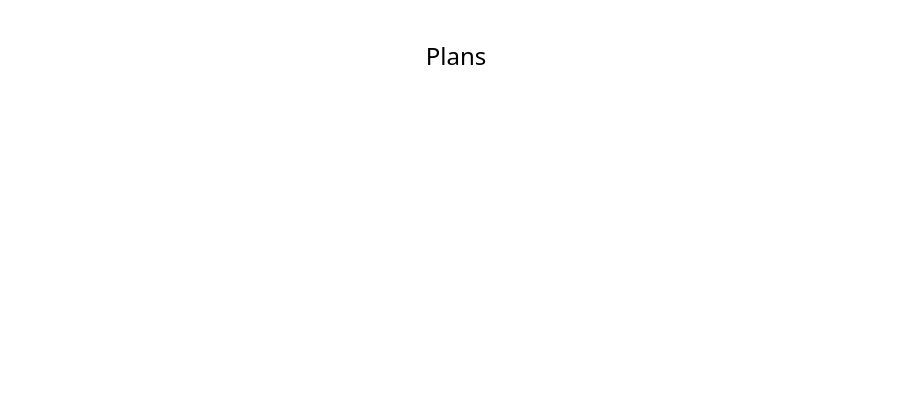
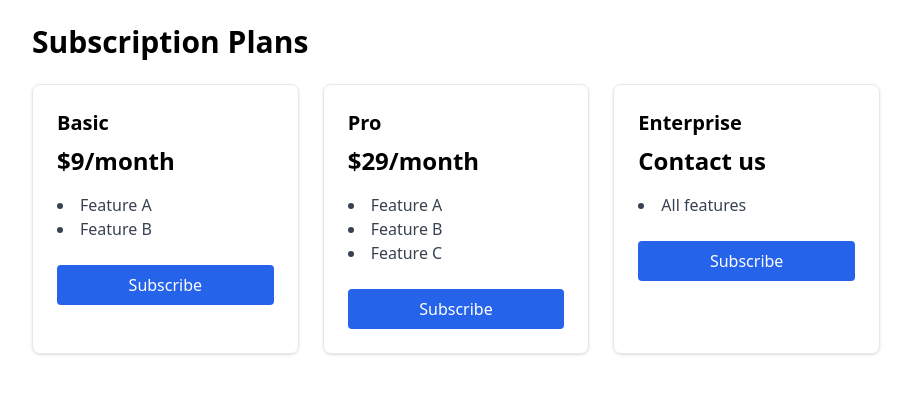
Before and after one commit to nagireddy146/SAAS-Billing, a React (Vite) app: page /plans in a window 1280 px wide. Shown: the top 394 px of the page, without its empty margins (184-1095 px from the left). Built offline with nearby package versions, Linux system fonts and the light colour scheme.

Commit message:
Added current plan info and manage subscription page

```diff
--- a/src/App.jsx
+++ b/src/App.jsx
@@ -4,6 +4,7 @@ import Register from './Pages/Auth/Register';
 import Plans from './Pages/Plans/Plans';
 import Dashboard from './Pages/DashBoard/dashboard';
 import ProtectedRoute from './Components/ProtectedRoute';
+import ManageSubscription from './Pages/Dashboard/ManageSubscription';
 
 function App() {
   return (
@@ -18,6 +19,11 @@ function App() {
             <Dashboard />
           </ProtectedRoute>
         } />
+        <Route path = "/dashboard/manage-subscription" element={
+          <ProtectedRoute>
+            <ManageSubscription />
+          </ProtectedRoute>
+        } />
       </Routes>
     </BrowserRouter>
   );
--- a/src/Components/Layouts/DashboardLayout.jsx
+++ b/src/Components/Layouts/DashboardLayout.jsx
@@ -1,3 +1,5 @@
+import { Link } from "react-router-dom";
+
 const DashboardLayout = ({ children }) => {
   return (
     <div className="min-h-screen flex">
@@ -5,8 +7,9 @@ const DashboardLayout = ({ children }) => {
       <aside className="w-64 bg-gray-800 text-white p-4">
         <h2 className="text-xl font-bold mb-4">Dashboard</h2>
         <ul>
-          <li>Home</li>
-          <li>Plans</li>
+          <li><Link to="/dashboard" className="hover:underline">Home</Link></li>
+          <li><Link to="/plans" className="hover:underline">Plans</Link></li>
+          <li><Link to="/login" className="hover:underline">Logout</Link></li>
         </ul>
       </aside>
 
--- a/src/Pages/Dashboard/Dashboard.jsx
+++ b/src/Pages/Dashboard/Dashboard.jsx
@@ -1,10 +1,51 @@
+import { useAuth } from "../../Context/AuthContext";
 import DashboardLayout from "../../Components/Layouts/DashboardLayout";
+import { Link } from "react-router-dom";
 
 const Dashboard = () => {
+  const { logout } = useAuth();
+
+  // Dummy subscription data
+  const userPlan = {
+    name: "Pro",
+    price: "$20/mo",
+    status: "Active",
+  };
+
   return (
     <DashboardLayout>
-      <h1 className="text-2xl font-bold">Welcome to your dashboard</h1>
+      <div className="flex justify-between items-center mb-4">
+        <h1 className="text-2xl font-bold">Welcome to your dashboard</h1>
+        <button
+          onClick={logout}
+          className="bg-red-500 text-white px-4 py-2 rounded hover:bg-red-600"
+        >
+          Logout
+        </button>
+      </div>
+
       <p className="mt-2 text-gray-600">You are logged in.</p>
+
+      {/* Current Plan Card */}
+      <div className="bg-white p-6 rounded-lg shadow-md max-w-md mt-6">
+        <h2 className="text-xl font-semibold mb-2">Your Current Plan</h2>
+        <p className="text-lg font-medium">
+          {userPlan.name} Plan - {userPlan.price}
+        </p>
+        <p
+          className={`mt-2 font-semibold ${
+            userPlan.status === "Active" ? "text-green-600" : "text-red-600"
+          }`}
+        >
+          Status: {userPlan.status}
+        </p>
+        <Link
+          to="/dashboard/manage-subscription"
+          className="mt-4 inline-block text-blue-600 hover:underline"
+        >
+          Manage Subscription
+        </Link>
+      </div>
     </DashboardLayout>
   );
 };
--- /dev/null
+++ b/src/Pages/Dashboard/ManageSubscription.jsx
@@ -0,0 +1,12 @@
+import DashboardLayout from "../../Components/Layouts/DashboardLayout";
+
+const ManageSubscription = () => {
+  return (
+    <DashboardLayout>
+      <h1 className="text-2xl font-bold mb-4">Manage Your Subscription</h1>
+      <p className="text-gray-600">This page is under construction.</p>
+    </DashboardLayout>
+  );
+};
+
+export default ManageSubscription;
--- a/src/Pages/Plans/Plans.jsx
+++ b/src/Pages/Plans/Plans.jsx
@@ -1,4 +1,39 @@
+import React from "react";
+
+const plans = [
+  { id: 1, name: "Basic", price: "$9/month", features: ["Feature A", "Feature B"] },
+  { id: 2, name: "Pro", price: "$29/month", features: ["Feature A", "Feature B", "Feature C"] },
+  { id: 3, name: "Enterprise", price: "Contact us", features: ["All features"] },
+];
 const Plans = () => {
-  return <div className="text-center mt-10 text-2xl">Plans</div>;
+  const handleSubscribe = (plan) => {
+    alert(`Subscribed to ${plan.name} plan`);
+  };
+
+  return (
+    <div className="max-w-4xl mx-auto p-6">
+      <h1 className="text-3xl font-bold mb-6">Subscription Plans</h1>
+      <div className="grid gap-6 md:grid-cols-3">
+        {plans.map(plan => (
+          <div key={plan.id} className="border rounded-lg p-6 shadow hover:shadow-lg transition duration-300">
+            <h2 className="text-xl font-semibold mb-2">{plan.name}</h2>
+            <p className="text-2xl font-bold mb-4">{plan.price}</p>
+            <ul className="mb-6 list-disc list-inside text-gray-700">
+              {plan.features.map((feature, idx) => (
+                <li key={idx}>{feature}</li>
+              ))}
+            </ul>
+            <button
+              onClick={() => handleSubscribe(plan)}
+              className="w-full bg-blue-600 text-white py-2 rounded hover:bg-blue-700 transition"
+            >
+              Subscribe
+            </button>
+          </div>
+        ))}
+      </div>
+    </div>
+  );
 };
+
 export default Plans;
```
